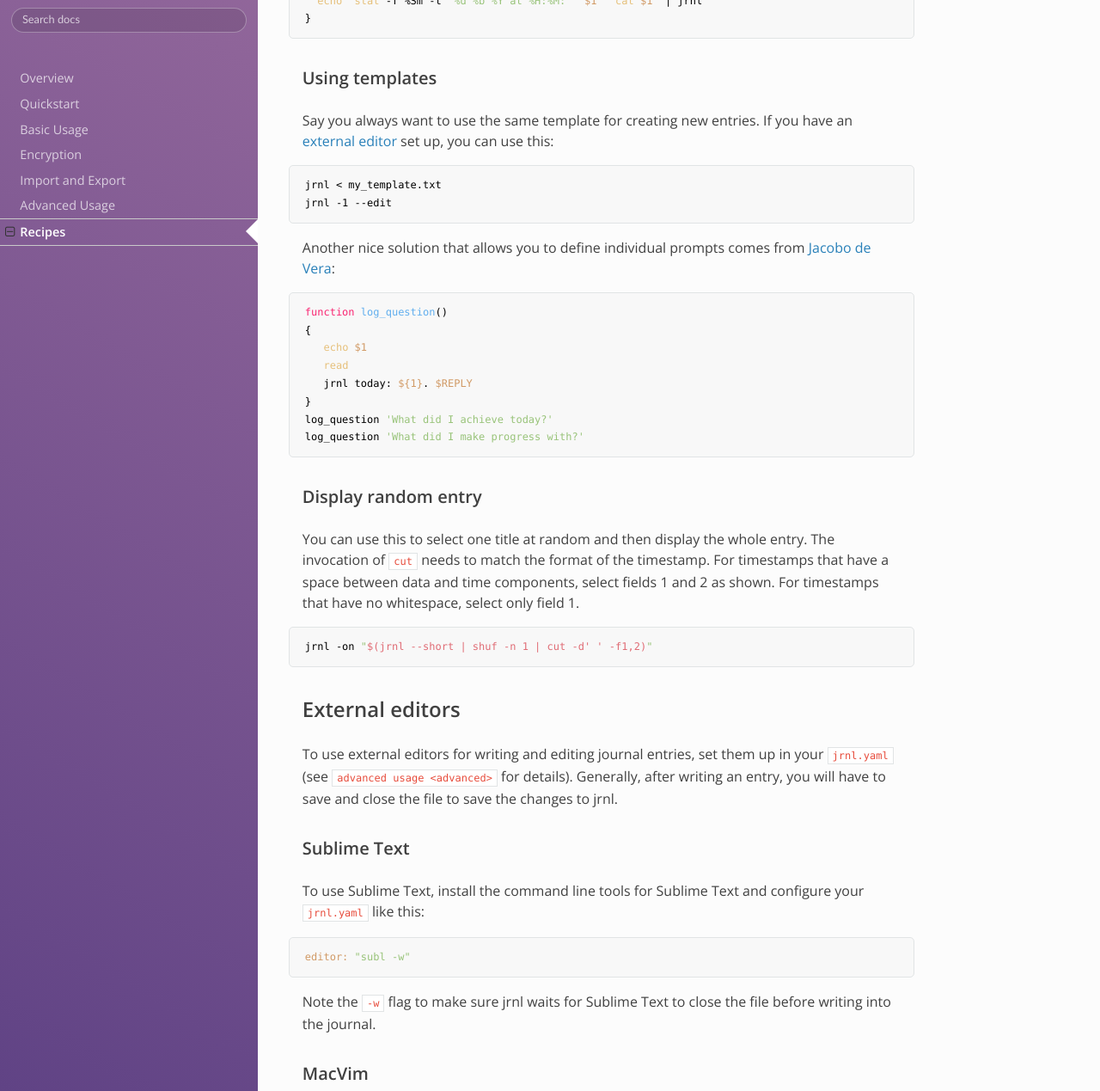
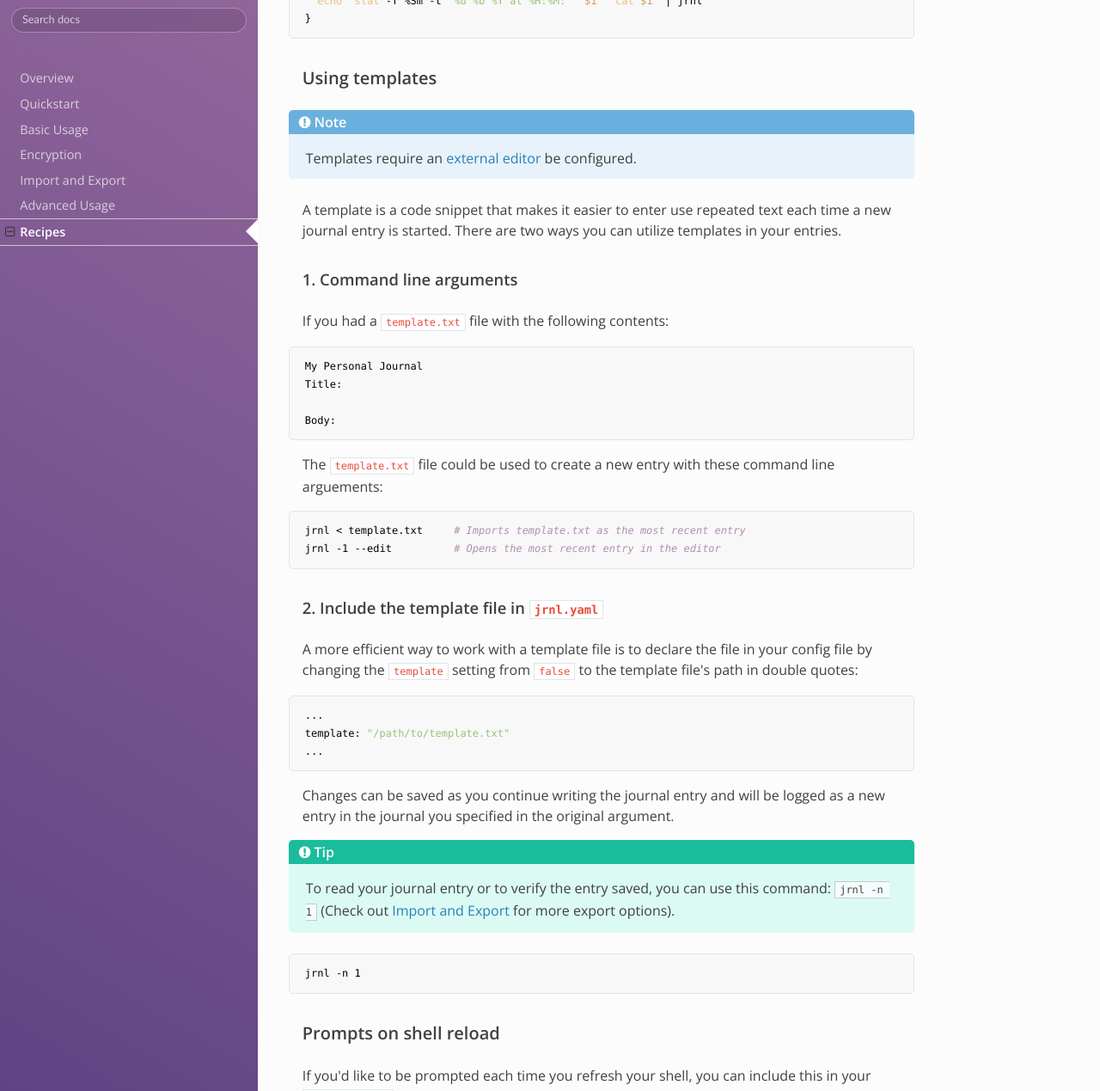
Before and after one commit to jrnl-org/jrnl, an MkDocs documentation site: the page built from docs/recipes.md, in a window 1280 px wide and 1400 px high, scrolled down 1416 px, cut to the strip 131-1400 px from the top of the window. Shown: the whole strip at 86% size. Built offline with MkDocs 1.6.1, drawn with Linux system fonts in a browser that asks for light colours; nearby versions of some CDN libraries; some of the changed text lies outside the part shown.

Commit message:
Updating/expanding template explanation
Smoothing out formatting issues

````diff
--- a/docs/recipes.md
+++ b/docs/recipes.md
@@ -70,17 +70,59 @@ jrnlimport () {
 
 ### Using templates
 
-Say you always want to use the same template for creating new entries.
-If you have an [external editor](../advanced) set up, you can use this:
+!!! note
+    Templates require an [external editor](../advanced) be configured.
+
+A template is a code snippet that makes it easier to enter use repeated text
+each time a new journal entry is started. There are two ways you can utilize
+templates in your entries.
+
+#### 1. Command line arguments
+
+If you had a `template.txt` file with the following contents:
 
 ```sh
-jrnl < my_template.txt
-jrnl -1 --edit
+My Personal Journal
+Title:
+
+Body:
 ```
 
-Another nice solution that allows you to define individual prompts comes
-from [Jacobo de
-Vera](https://github.com/maebert/jrnl/issues/194#issuecomment-47402869):
+The `template.txt` file could be used to create a new entry with these
+command line arguements:
+
+```sh
+jrnl < template.txt     # Imports template.txt as the most recent entry
+jrnl -1 --edit          # Opens the most recent entry in the editor
+```
+
+#### 2. Include the template file in `jrnl.yaml`
+
+A more efficient way to work with a template file is to declare the file
+in your config file by changing the `template` setting from `false` to the
+template file's path in double quotes:
+
+```sh
+...
+template: "/path/to/template.txt"
+...
+```
+
+Changes can be saved as you continue writing the journal entry and will be
+logged as a new entry in the journal you specified in the original argument.
+
+!!! tip
+    To read your journal entry or to verify the entry saved, you can use this
+    command: `jrnl -n 1` (Check out [Import and Export](../export/#export-to-files) for more export options).
+
+```sh
+jrnl -n 1
+```
+
+### Prompts on shell reload
+
+If you'd like to be prompted each time you refresh your shell, you can include
+this in your `.bash_profile`:
 
 ```sh
 function log_question()
@@ -92,6 +134,11 @@ function log_question()
 log_question 'What did I achieve today?'
 log_question 'What did I make progress with?'
 ```
+
+Whenever your shell is reloaded, you will be prompted to answer each of the
+questions in the example above. Each answer will be logged as a separate
+journal entry at the `default_hour` and `default_minute` listed in your
+`jrnl.yaml` [config file](../advanced/#configuration-file).
 
 ### Display random entry
 
@@ -107,10 +154,11 @@ jrnl -on "$(jrnl --short | shuf -n 1 | cut -d' ' -f1,2)"
 
 ## External editors
 
-To use external editors for writing and editing journal entries, set
-them up in your `jrnl.yaml` (see `advanced usage <advanced>` for
-details). Generally, after writing an entry, you will have to save and
-close the file to save the changes to jrnl.
+Configure your preferred external editor by updating the `editor` option
+in your `jrnl.yaml` file. (See [advanced usage](../advanced) for details).
+
+!!! note
+    To save and log any entry edits, save and close the file.
 
 ### Sublime Text
 
````
